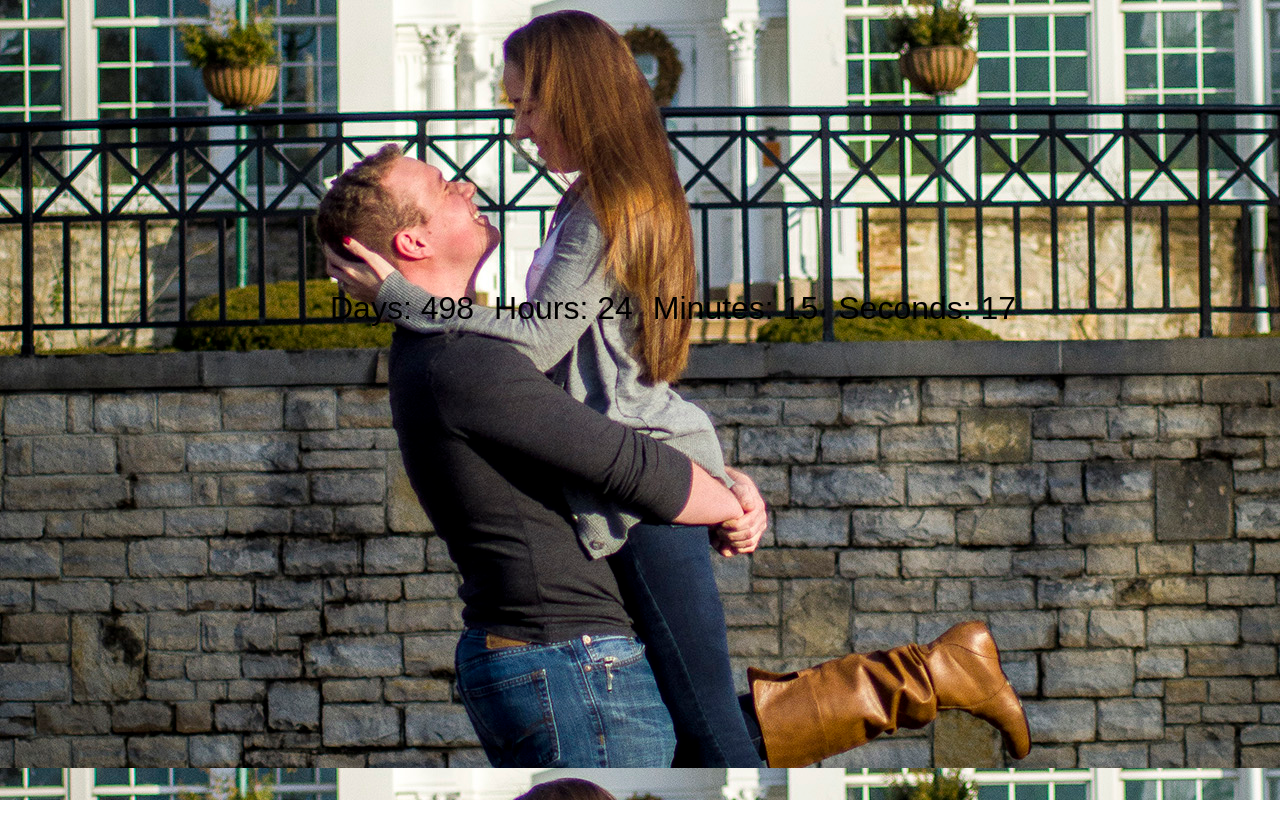
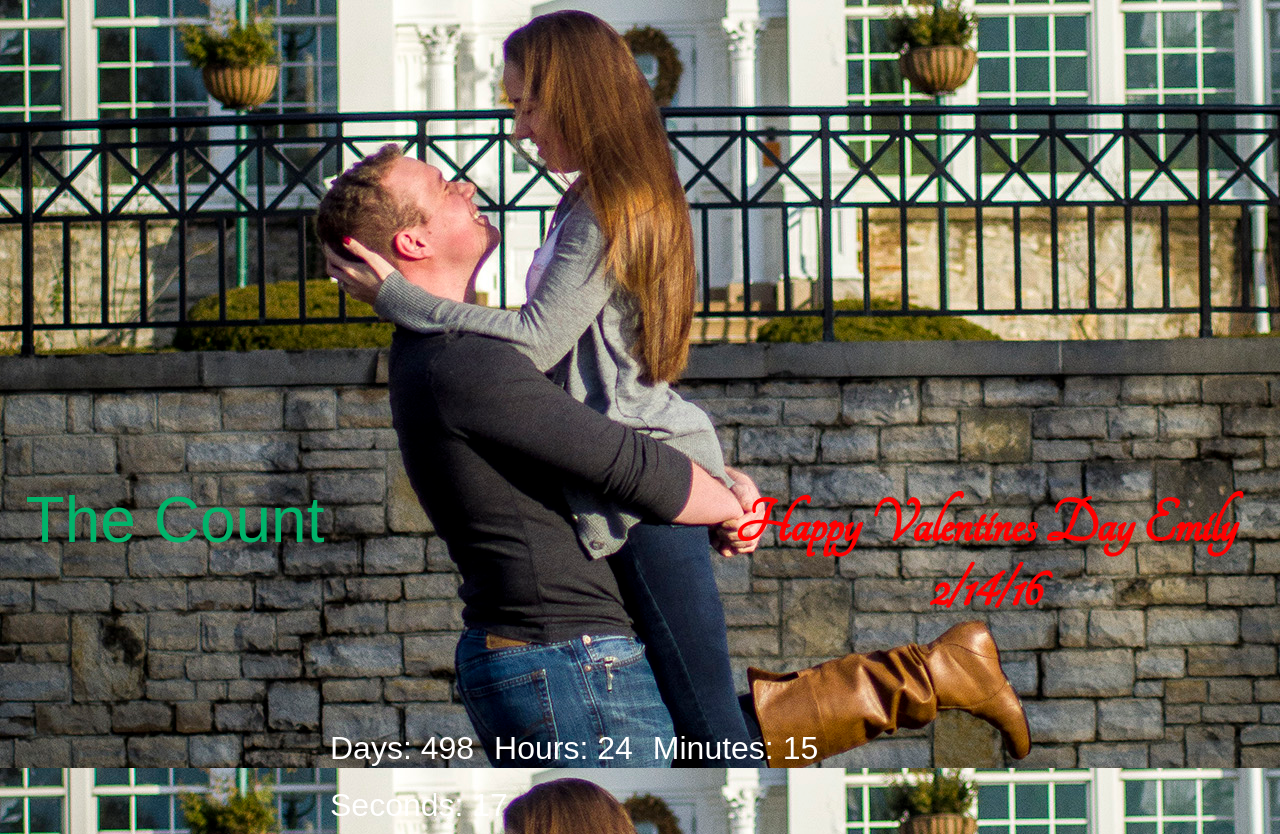
Before and after one commit to ChaseHayes/theCount, a plain HTML site: page Homepage/homepage.html in a window 1280 px wide. Before the commit the page ends 800 px from the top, so only its background shows below. Drawn offline with Linux system fonts and the light colour scheme.

Commit message:
changed positioning of words and added new font

```diff
--- a/Homepage/homepage.css
+++ b/Homepage/homepage.css
@@ -1,5 +1,4 @@
 body{
-  text-align: center;
 	font-family: sans-serif;
 	font-weight: 100;
 	width: 100%;
@@ -7,18 +6,33 @@ body{
 	padding: 0;
 }
 h1{
-	color: #396;
-	font-weight: 100;
-	font-size: 40px;
-	margin: 40px 0px 20px;
+	position: absolute;
+	color: #00b36a;
+	font-size: 48pt;
+	font-weight: normal;
+	left: 2%;
+	top: 55%;
+}
+h2{
+	text-align: center;
+	position: absolute;
+	color: #ff0000;
+	font-size: 48pt;
+	font-family: "Tangerine", cursive;
+	width: 40%;
+	left: 57%;
+	top: 55%;
 }
 #clockdiv{
 	position: absolute;
 	font-size: 2em;
-	left: 25%;
-  top: 35%;
+	width: 54%;
+	height: 10%;
+	top: 90%;
+	margin-left: 25%;
 }
 li{
+	color: white;
 	float: left;
 	list-style-type: none;
 	padding: 10px;
--- a/Homepage/homepage.html
+++ b/Homepage/homepage.html
@@ -3,8 +3,13 @@
 <head>
 	<title>The Count</title>
 	<link rel="stylesheet" type="text/css" href="homepage.css">
-</head>
+	<link href='https://fonts.googleapis.com/css?family=Tangerine:400' rel='stylesheet' type='text/css'>
+	</head>
 <body background="./img/IMGP0565-resized.jpg">
+
+	<h1>The Count</h1>
+
+	<h2>Happy Valentines Day Emily 2/14/16</h2>
 
 	<div id="clockdiv">
 		<ul>
```
Lines whose indentation alone changed are shown as unchanged.
